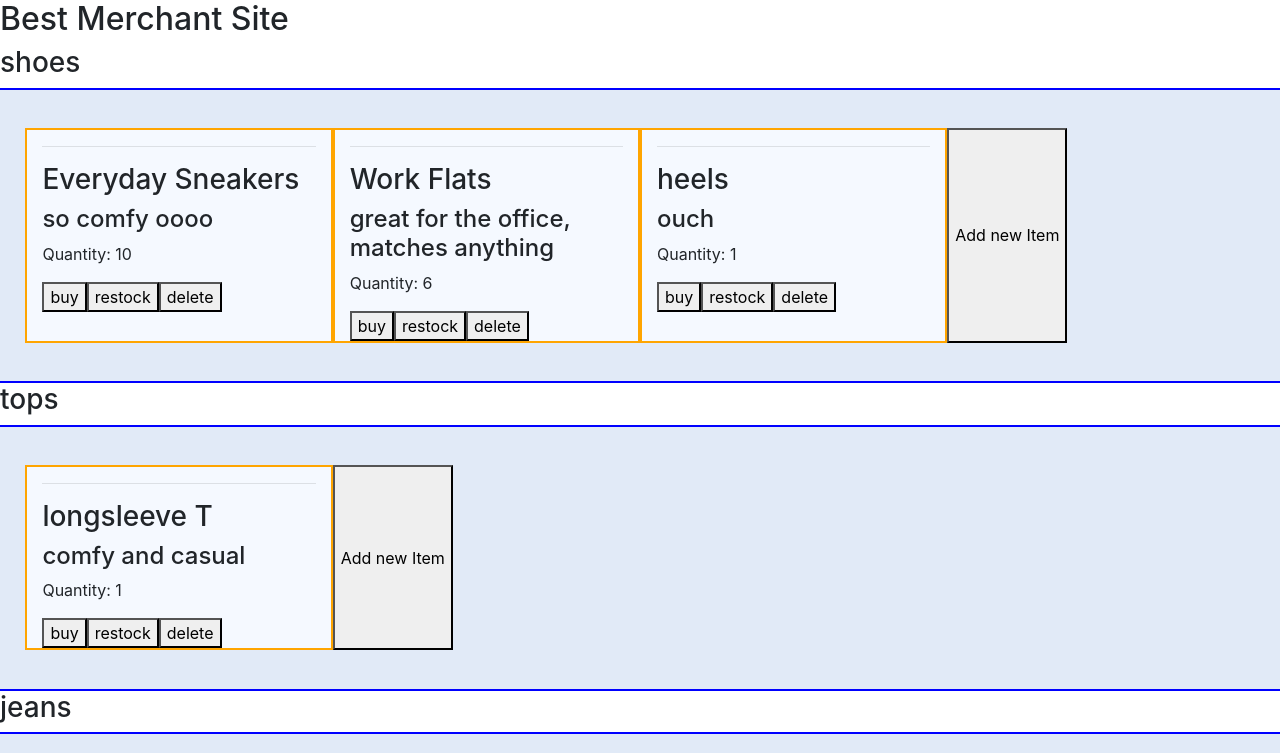
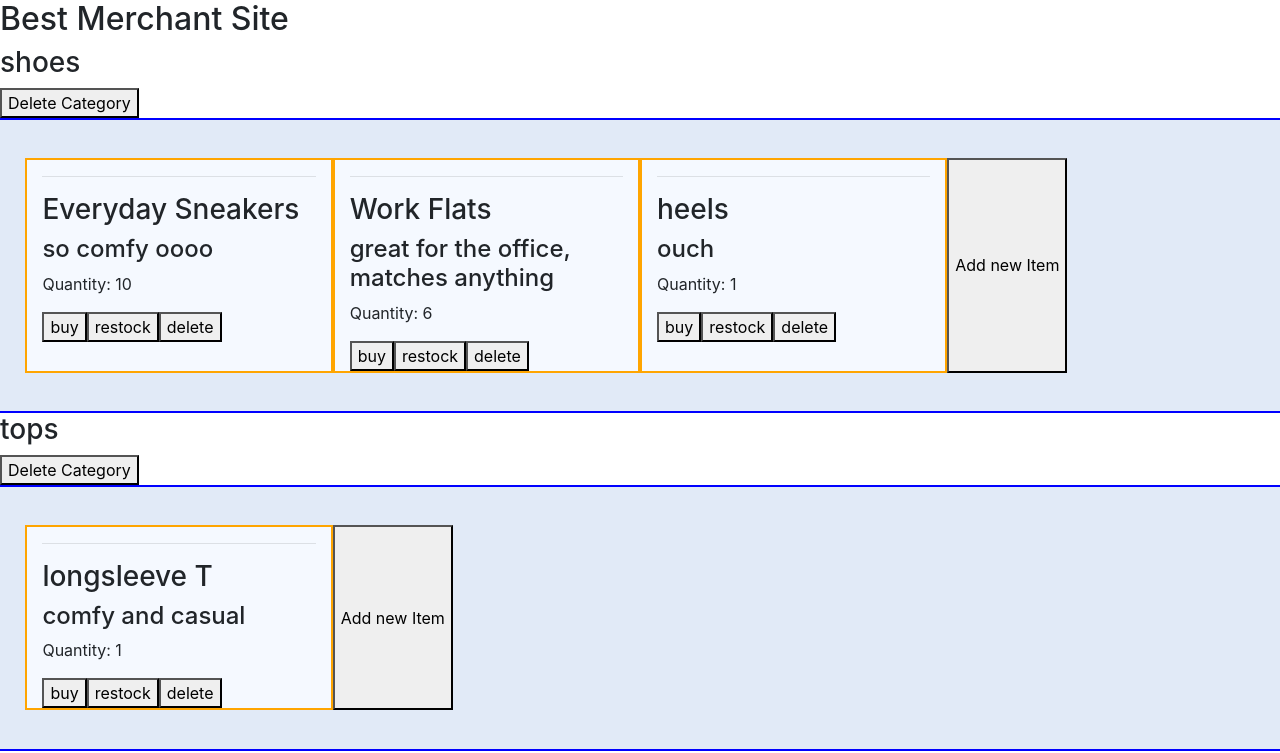
Before and after one commit to KeturahDev/merchant-store-redux, a React (Create React App) app: page / in a window 1280 px wide. Shown: the top 753 px of the page. Built offline with nearby package versions, Linux system fonts and the light colour scheme.

Commit message:
add functioanlity to delete categories and add keys to components. add readme.
Co-authored-by: Rachel Schieferstein <violenza@gmail.com>
Co-authored-by: Hristo Dzhambov <dzhambov@hotmail.com>

```diff
--- a/src/components/Categories/CategoriesControl.js
+++ b/src/components/Categories/CategoriesControl.js
@@ -25,6 +25,11 @@ class CategoriesControl extends React.Component {
     this.setState({categories: newCategories, formVisible: false})
   }
 
+  handleDeletingCategory = (id) => {
+    const newMasterCategoriesList = this.state.categories.filter(category => category.id !== id);
+    this.setState({categories: newMasterCategoriesList})
+  }
+
   setVisibility = () => {
     if (this.state.formVisible) {
       return {
@@ -34,7 +39,7 @@ class CategoriesControl extends React.Component {
     } else {
       return {
         buttonText: "Add Category",
-        component: <CategoryList categories={this.state.categories}/>
+        component: <CategoryList onDelete={this.handleDeletingCategory} categories={this.state.categories}/>
       }
     }
   }
--- a/src/components/Categories/Category.js
+++ b/src/components/Categories/Category.js
@@ -9,9 +9,11 @@ const catBoxStyle= {
 }
 
 function Category(props) {
+  const { deleteCategory } = props;
   return (
     <React.Fragment>
       <h3>{props.name}</h3>
+      <button onClick={() => deleteCategory(props.id)}>Delete Category</button>
       <div className="row" style={catBoxStyle}>
         <ItemControl list={props.itemsList}/>
       </div>
@@ -21,8 +23,9 @@ function Category(props) {
 
 Category.propTypes = {
   name: PropTypes.string,
-  id: PropTypes.number,
-  itemsList: PropTypes.arrayOf(PropTypes.object)
+  id: PropTypes.string,
+  itemsList: PropTypes.arrayOf(PropTypes.object),
+  deleteCategory: PropTypes.func
 }
 
 export default Category;
--- a/src/components/Categories/CategoryList.js
+++ b/src/components/Categories/CategoryList.js
@@ -3,15 +3,23 @@ import Category from "./Category";
 import PropTypes from "prop-types";
 
 function CategoryList(props){
+  const { onDelete } = props;
   return(
     <React.Fragment>
-      {props.categories.map(category => <Category name={category.name} id={category.id} itemsList={category.items}/>)}
+      {props.categories.map(category =>
+        <Category
+        name={category.name}
+        id={category.id}
+        itemsList={category.items}
+        deleteCategory={onDelete}
+        key={category.id}/>)}
     </React.Fragment>
   );
 }
 
 CategoryList.propTypes = {
-  categories: PropTypes.arrayOf(PropTypes.object)
+  categories: PropTypes.arrayOf(PropTypes.object),
+  onDelete: PropTypes.func
 }
 
 export default CategoryList;
--- a/src/components/Items/ItemControl.js
+++ b/src/components/Items/ItemControl.js
@@ -47,6 +47,7 @@ class ItemControl extends React.Component{
   }
 
   setVisibility = () => {
+    if (this.state.itemList != null) {
       if(this.state.formVisible) {
         return {
         component: <ItemForm onItemCreation={this.handleNewItemSubmission}/>,
@@ -56,6 +57,7 @@ class ItemControl extends React.Component{
         return {
         component: <ItemList items={this.state.itemList} onBuyItem={this.handleBuyingItem} onRestockItem={this.handleRestockingItem} onDeletingItem={this.handleDeletingItem}/>,
         buttonText: "Add new Item"
+        }
       }
     }
   }
--- a/src/components/Items/ItemList.js
+++ b/src/components/Items/ItemList.js
@@ -6,15 +6,17 @@ function ItemList(props) {
   const {items, onBuyItem, onRestockItem, onDeletingItem} = props
   return (
     <React.Fragment>
-       {items.map(item =>
-        <Item
+        {items.map(item =>
+          <Item
           name={item.itemName}
           description={item.description}
           id={item.id}
           quantity={item.quantity}
           buyItem={onBuyItem}
           restockItem={onRestockItem}
-          deleteItem={onDeletingItem}/>)}
+          deleteItem={onDeletingItem}
+          key={item.id}/>
+        )}
     </React.Fragment>
   );
 }
```
Also changed, not shown: 1 other file (tests, documents, lock files or other folders). Lines whose indentation alone changed are shown as unchanged.
